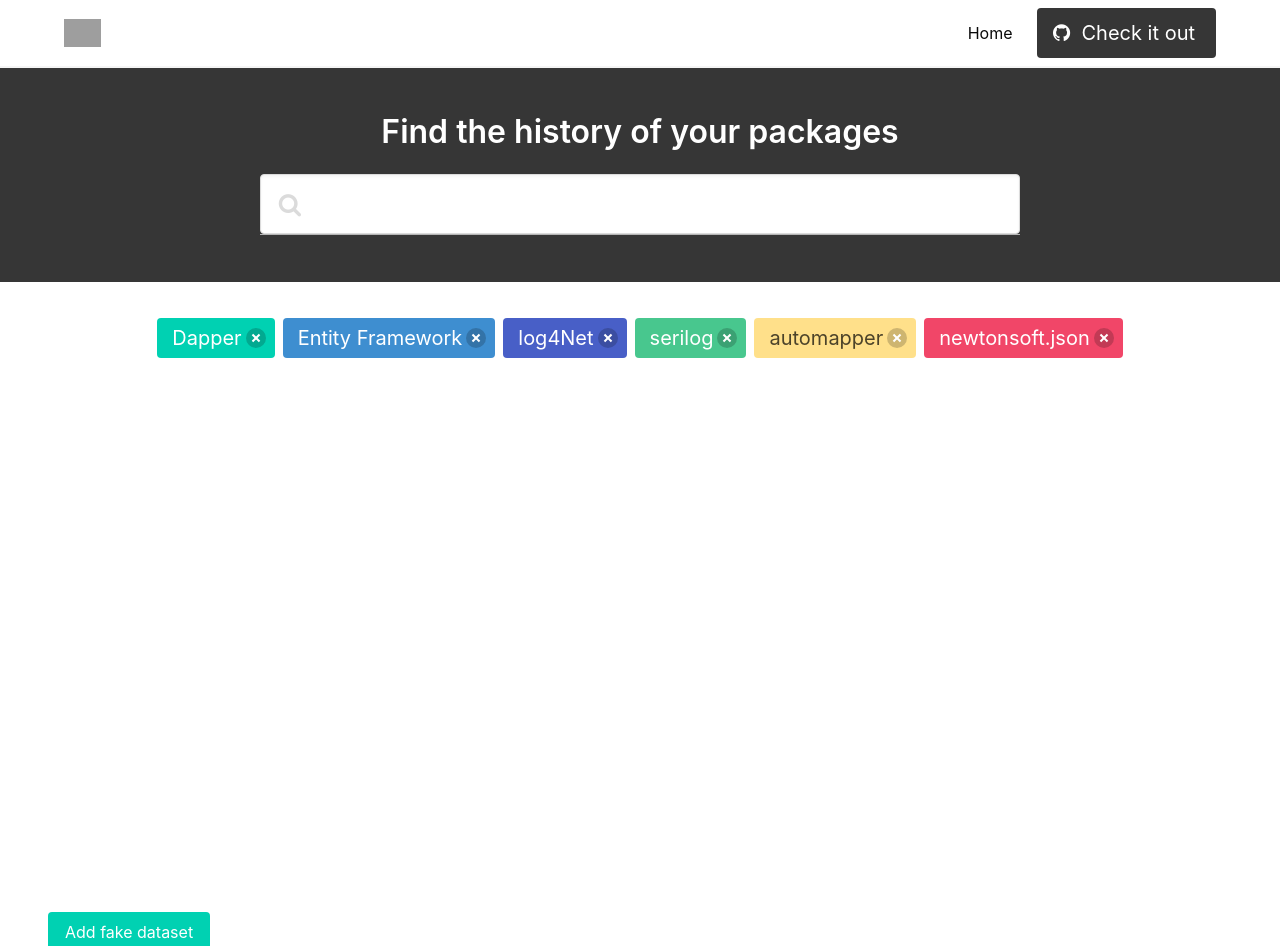
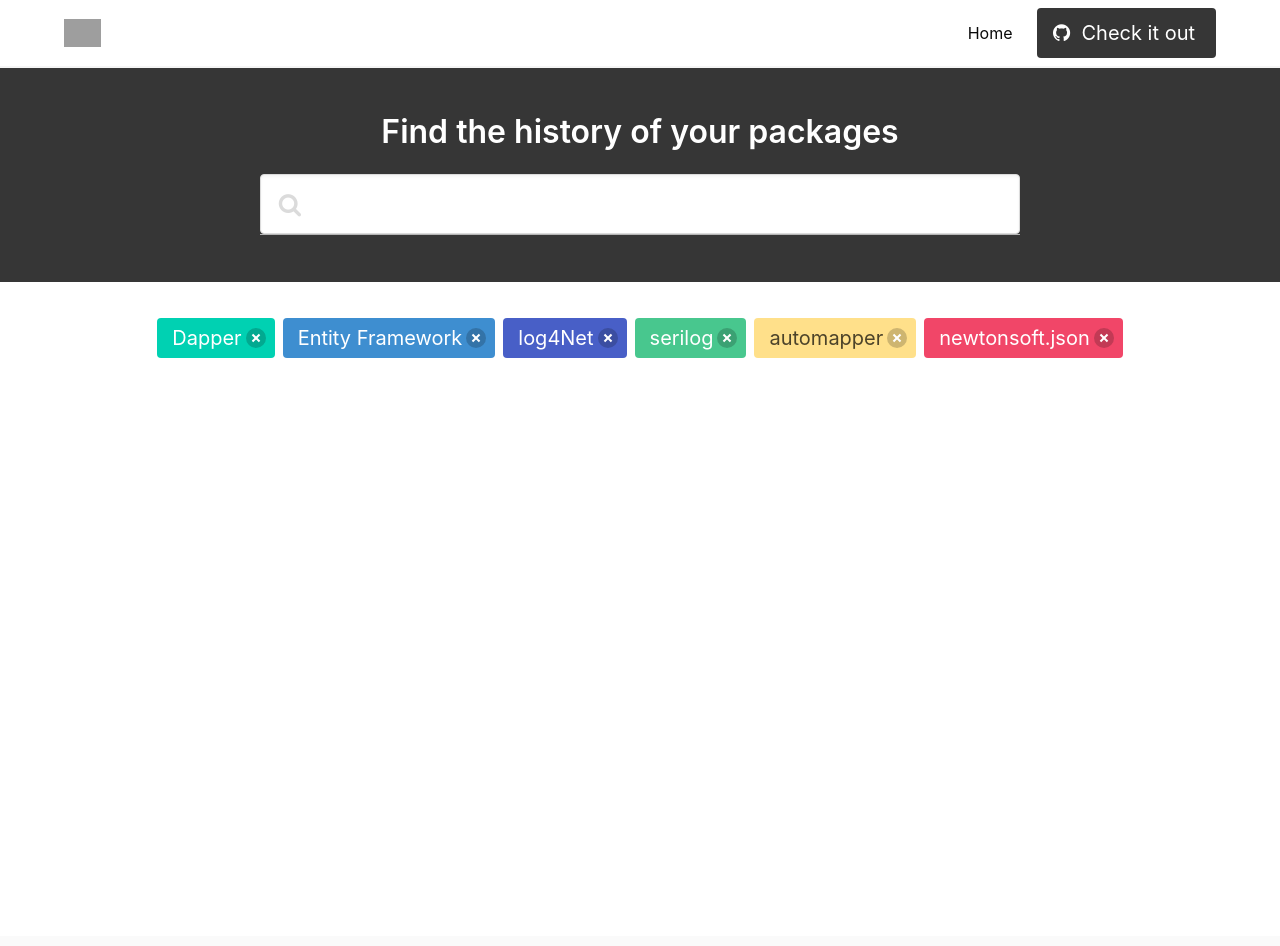
Before and after one commit to dotnet/nuget-trends, an Angular app in the folder src/NuGetTrends.Spa/: page /dashboard in a window 1280 px wide. Shown: the top 946 px of the page. Built offline with nearby package versions, Linux system fonts and the light colour scheme; grey boxes are pictures that could not be loaded.

Commit message:
Removed dummy add data button.

```diff
--- a/src/NuGetTrends.Spa/src/app/dashboard/dashboard.component.html
+++ b/src/NuGetTrends.Spa/src/app/dashboard/dashboard.component.html
@@ -80,5 +80,4 @@
       </div>
     </div>
   </div>
-  <a class="button is-primary" (click)="addNextDataSet()">Add fake dataset</a>
 </section>
--- a/src/NuGetTrends.Spa/src/colors.scss
+++ b/src/NuGetTrends.Spa/src/colors.scss
@@ -1,3 +1,3 @@
 @import '../node_modules/bulma/sass/utilities/initial-variables.sass';
 
-// TODO: Add the project color squema overrides here
+// TODO: Add the project color schema overrides here
```
